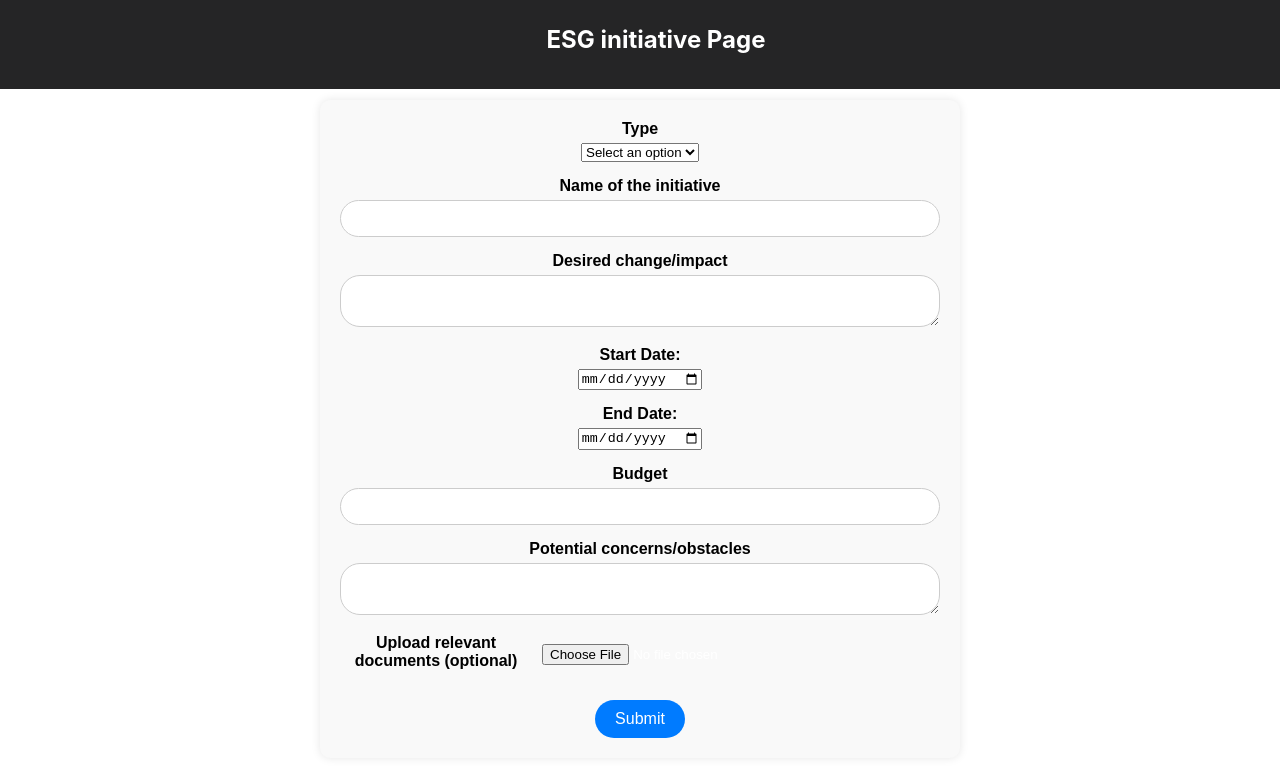
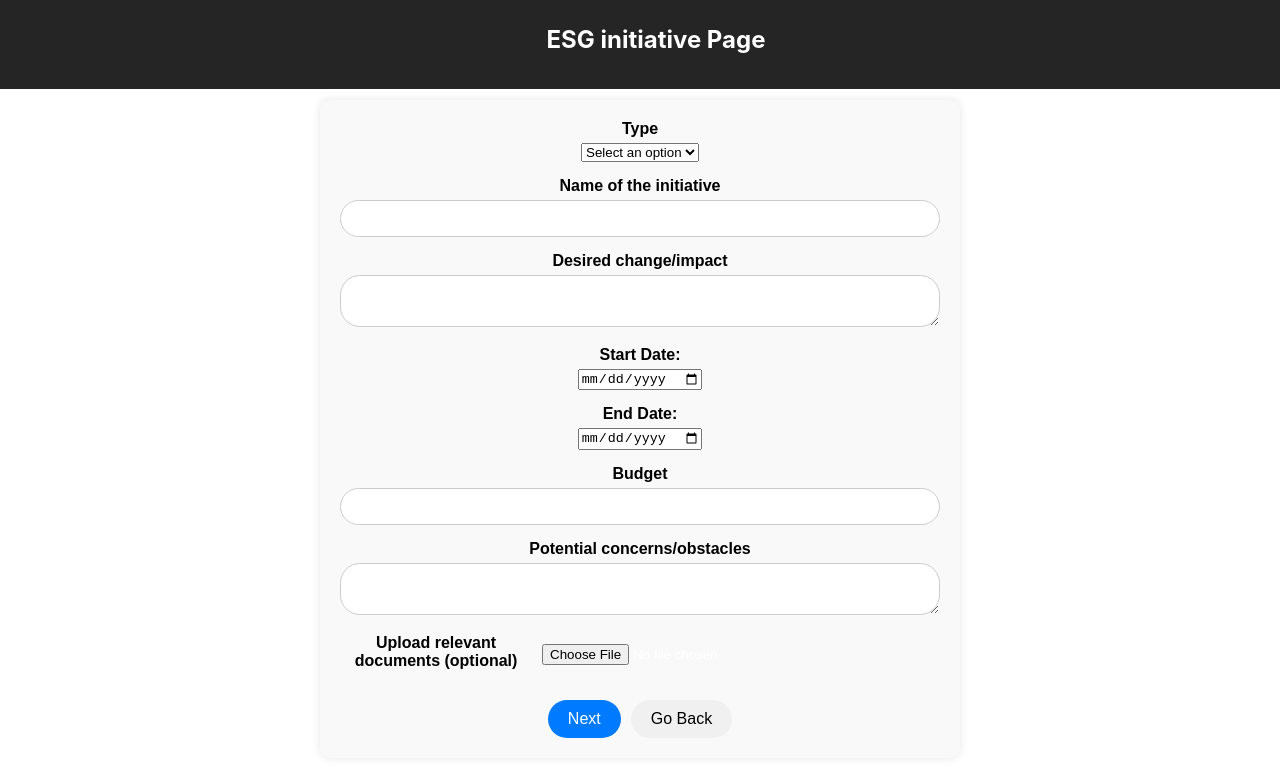
Before and after one commit to KOYYADOONDYSAIVYSHNAVI/spider-model, a React (Create React App) app in the folder web_app/frontend/: page /esg-initiative in a window 1280 px wide. Shown: the top 776 px of the page. Built offline with nearby package versions, Linux system fonts and the light colour scheme.

Commit message:
Navigation through pages

```diff
--- a/web_app/frontend/src/components/contact.js
+++ b/web_app/frontend/src/components/contact.js
@@ -1,12 +1,13 @@
 import React, { useState, useEffect } from 'react';
 import './contact.css'
+import { useNavigate } from 'react-router-dom';
 
 const ContactPage = () => {
     const [textField1, setTextField1] = useState('');
     const [dropdownValue, setDropdownValue, textField2, setTextField2] = useState('');
     const [textField3, setTextField3] = useState('');
     const [formSubmitted, setFormSubmitted] = useState(false);
-
+    const navigate = useNavigate();
     useEffect(() => {
         if (formSubmitted) {
             const formData = new FormData();
@@ -43,6 +44,9 @@ const ContactPage = () => {
         setFormSubmitted(true);
     };
 
+      const handleBackLink = () => {
+        navigate('/esg-initiative');
+      };
     return (
         <>
         <div class="navbar">
@@ -87,13 +91,14 @@ const ContactPage = () => {
             <input
                 type="text"
                 value={textField2}
-                onChange={(e) => setTextField2(e.target.value)}
+                onChange={(e) => setTextField3(e.target.value)}
                 required
             />
         </div>
 
         <div>
             <button type="submit">Submit</button>
+            <button type="button" onClick={handleBackLink}>Go Back</button>
         </div>
         </form>
         </div>
--- a/web_app/frontend/src/components/esg_entry.js
+++ b/web_app/frontend/src/components/esg_entry.js
@@ -1,5 +1,6 @@
 import React, { useState, useEffect } from 'react';
 import './esg.css'
+import { useNavigate } from 'react-router-dom';
 
 const ESGPage = () => {
   const [dropdownValue, setDropdownValue] = useState('');
@@ -11,6 +12,8 @@ const ESGPage = () => {
   const [responseField2, setResponseField2] = useState('');
   const [file, setFile] = useState(null);
   const [formSubmitted, setFormSubmitted] = useState(false);
+
+  const navigate = useNavigate();
 
   useEffect(() => {
     if (formSubmitted) {
@@ -36,6 +39,7 @@ const ESGPage = () => {
           if (response.ok) {
             console.log('Form submitted successfully');
             setFormSubmitted(false);
+            //navigate('/contact')
           } else {
             console.error('Form submission failed');
             setFormSubmitted(false);
@@ -55,6 +59,25 @@ const ESGPage = () => {
     setFormSubmitted(true);
   };
 
+  const handleNextLink = () => {
+    if (
+      dropdownValue &&
+      textField &&
+      responseField1 &&
+      startDate &&
+      endDate &&
+      numberField &&
+      responseField2
+    ){
+    navigate('/contact');
+  }
+  else{
+    alert("Please fill in all required fields.");
+  }
+  };
+  const handleBackLink = () => {
+    navigate('/user-info');
+  };
 
 return (
     <>
@@ -139,7 +162,8 @@ return (
         <input type="file" onChange={(e) => setFile(e.target.files[0])} />
       </div>
 
-      <button type="submit">Submit</button>
+      <button type="submit" onClick={handleNextLink}>Next</button>
+      <button type="button" onClick={handleBackLink}>Go Back</button>
     </form>
     </div>    </>
   );
--- a/web_app/frontend/src/components/user_info.js
+++ b/web_app/frontend/src/components/user_info.js
@@ -1,5 +1,6 @@
 import React, { useState, useEffect } from 'react';
 import './user.css';
+import { useNavigate } from 'react-router-dom';
 
 const UserPage = () => {
   const [textField1, setTextField1] = useState('');
@@ -12,6 +13,7 @@ const UserPage = () => {
   const [file, setFile] = useState(null);
   const [formSubmitted, setFormSubmitted] = useState(false);
 
+  const navigate = useNavigate();
   useEffect(() => {
     if (formSubmitted) {
       const formData = new FormData();
@@ -54,7 +56,26 @@ const UserPage = () => {
     e.preventDefault();
     setFormSubmitted(true);
   };
+  const handleNextLink = () => {
+    if (
+      textField1 &&
+      textField2 &&
+      textField3 &&
+      textField4 &&
+      responseField1 &&
+      numberField &&
+      responseField2
+    ){
+    navigate('/esg-initiative');
+  }
+  else{
+    alert("Please fill in all required fields.");
+  }
+  };
 
+  const handleBackLink = () => {
+    navigate('/');
+  };
   return (
     <>
       <nav className="navbar">
@@ -131,8 +152,8 @@ const UserPage = () => {
           <label>Upload relevant certificates/ company achievements (optional)</label>
           <input type="file" onChange={(e) => setFile(e.target.files[0])} />
         </div>
-        <button type="submit">Next</button>
-        <button type="button" onClick={() => window.history.back()}>Go Back</button>
+        <button type="submit" onClick={handleNextLink}>Next</button>
+        <button type="button" onClick={handleBackLink}>Go Back</button>
       </form>
       </div>
     </>
```
Also changed, not shown: 1 other file (tests, documents, lock files or other folders).
